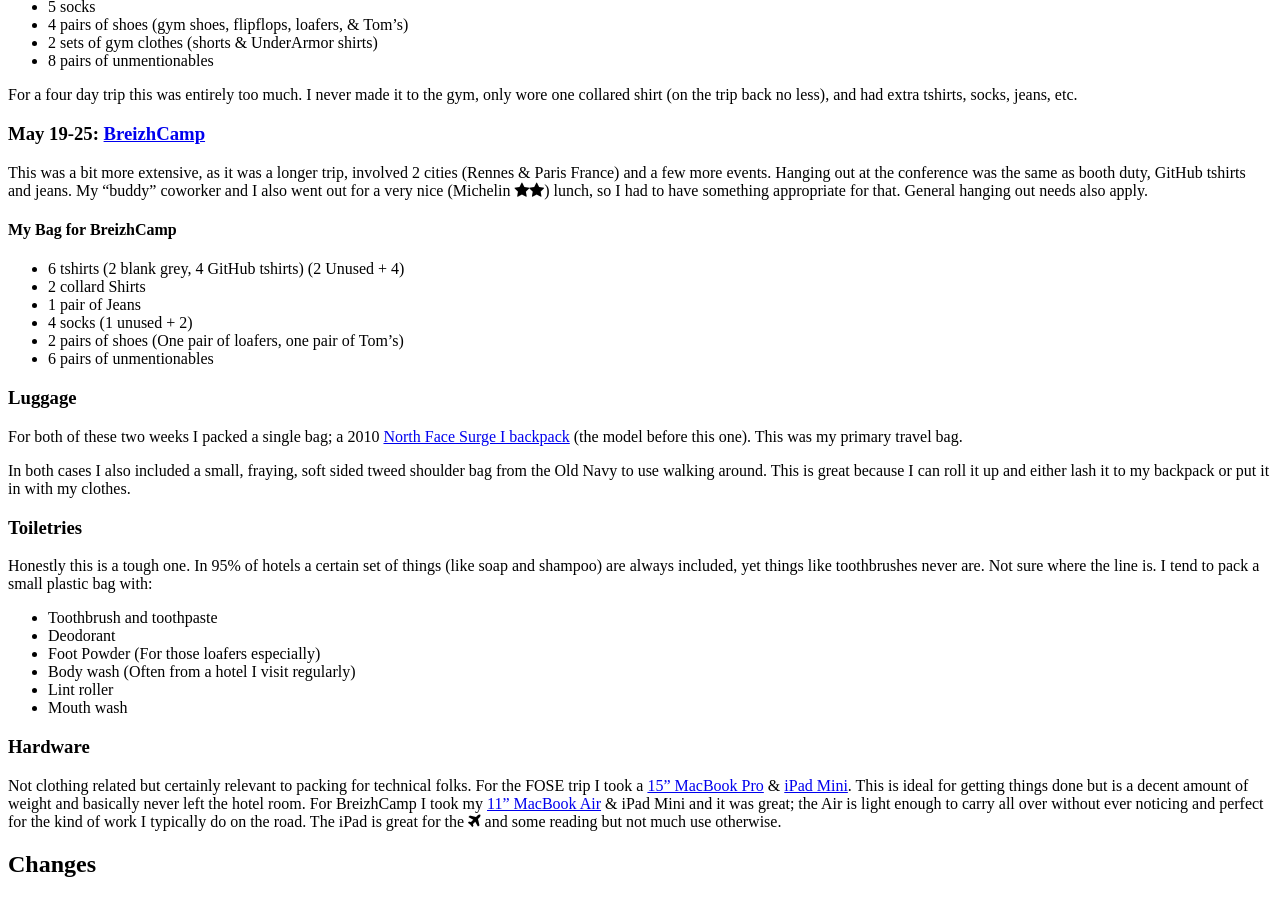
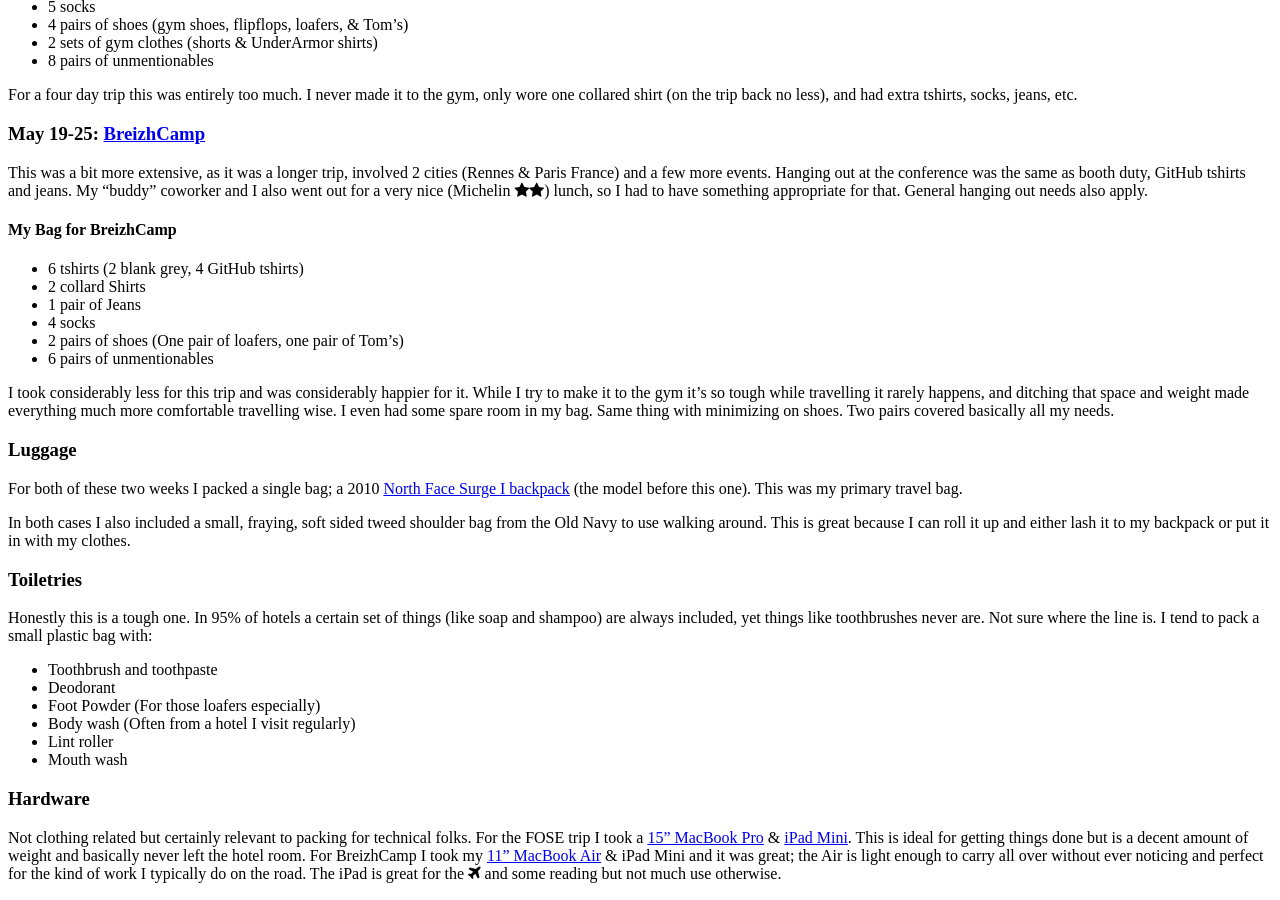
Before and after one commit to sroberts/sroberts.github.io, a Jekyll site: the page built from _posts/2014-05-25-minimal-packing-for-maximum-travel.md, in a window 1280 px wide and 900 px high, scrolled down 1017 px. Built offline with Jekyll 4.4.1, drawn with Linux system fonts in a browser that asks for light colours; nearby versions of some CDN libraries; Markdown is read by kramdown in place of the engine named in the settings.

Commit message:
more tweaks

```diff
--- a/_posts/2014-05-25-minimal-packing-for-maximum-travel.md
+++ b/_posts/2014-05-25-minimal-packing-for-maximum-travel.md
@@ -51,12 +51,14 @@
 
 #### My Bag for BreizhCamp
 
-- 6 tshirts (2 blank grey, 4 GitHub tshirts) (2 Unused + 4)
+- 6 tshirts (2 blank grey, 4 GitHub tshirts)
 - 2 collard Shirts
 - 1 pair of Jeans
-- 4 socks (1 unused + 2)
+- 4 socks
 - 2 pairs of shoes (One pair of loafers, one pair of Tom's)
 - 6 pairs of unmentionables
+
+I took considerably less for this trip and was considerably happier for it. While I try to make it to the gym it's so tough while travelling it rarely happens, and ditching that space and weight made everything much more comfortable travelling wise. I even had some spare room in my bag. Same thing with minimizing on shoes. Two pairs covered basically all my needs.
 
 ### Luggage
 For both of these two weeks I packed a single bag; a 2010 [North Face Surge I backpack](http://www.thenorthface.com/catalog/sc-gear/surge-ii-transit-backpack.html) (the model before this one). This was my primary travel bag.
```
